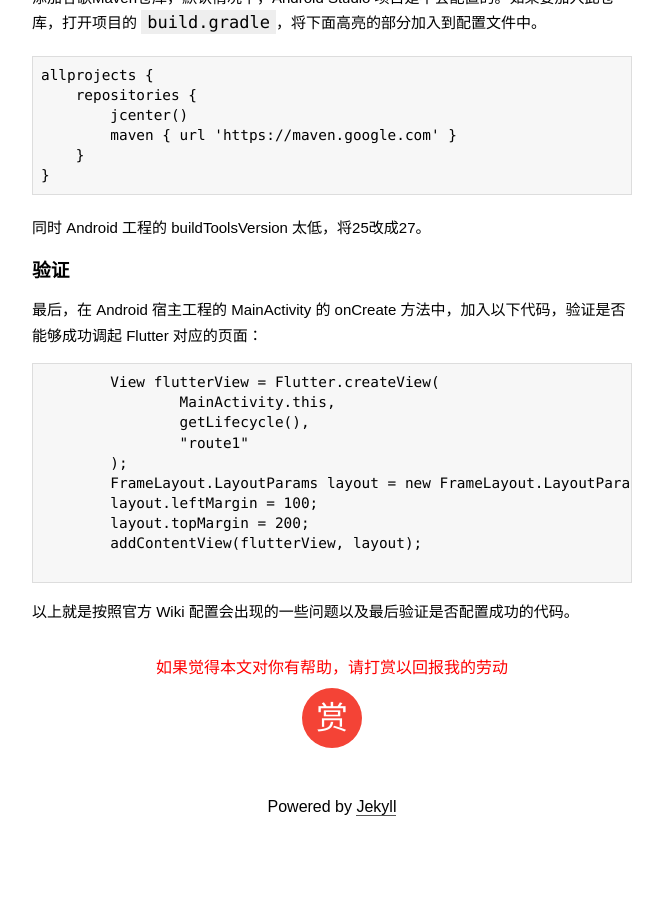
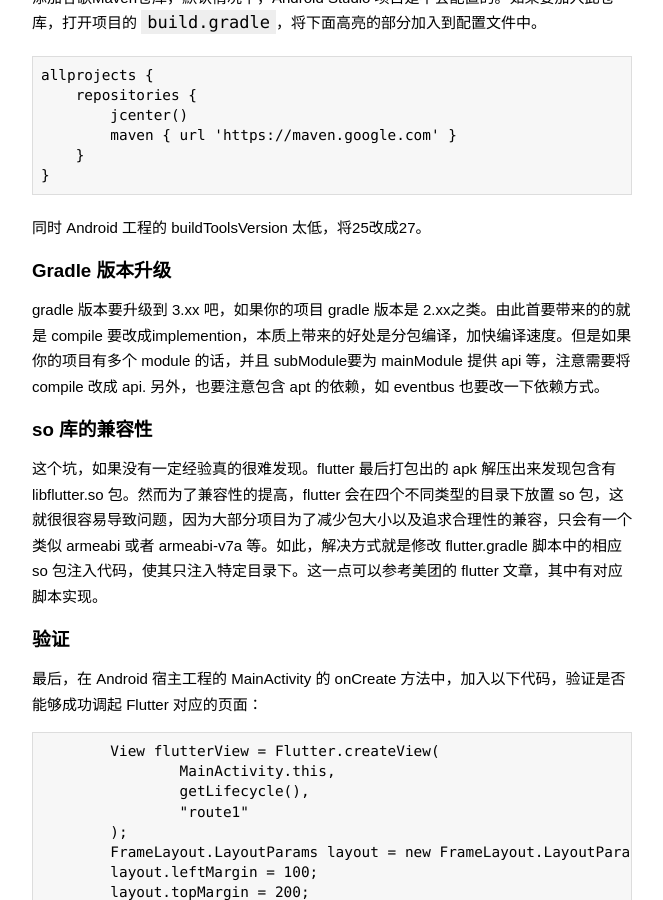
Before and after one commit to wuchangfeng/wuchangfeng.github.io, a Jekyll site: the page built from _posts/2018-10-20--add-flutter-in-android.md, in a window 1280 px wide and 900 px high, scrolled down 1235 px. Shown: the whole window, without its empty margins (308-971 px from the left). Built offline with Jekyll 4.4.1, drawn with Linux system fonts in a browser that asks for light colours; some web fonts are replaced; comment, search, counter and statistics services are not loaded; before the commit the page ends 2066 px from its top, so only the background shows below that.

```diff
--- a/_posts/2018-10-20--add-flutter-in-android.md
+++ b/_posts/2018-10-20--add-flutter-in-android.md
@@ -56,6 +56,14 @@
 
 同时 Android 工程的 buildToolsVersion 太低，将25改成27。
 
+### Gradle 版本升级
+
+gradle 版本要升级到 3.xx 吧，如果你的项目 gradle 版本是 2.xx之类。由此首要带来的的就是 compile 要改成implemention，本质上带来的好处是分包编译，加快编译速度。但是如果你的项目有多个 module 的话，并且 subModule要为 mainModule 提供 api 等，注意需要将 compile 改成 api. 另外，也要注意包含 apt 的依赖，如 eventbus 也要改一下依赖方式。
+
+### so 库的兼容性
+
+这个坑，如果没有一定经验真的很难发现。flutter 最后打包出的 apk 解压出来发现包含有 libflutter.so 包。然而为了兼容性的提高，flutter 会在四个不同类型的目录下放置 so 包，这就很很容易导致问题，因为大部分项目为了减少包大小以及追求合理性的兼容，只会有一个类似 armeabi 或者 armeabi-v7a 等。如此，解决方式就是修改 flutter.gradle 脚本中的相应 so 包注入代码，使其只注入特定目录下。这一点可以参考美团的 flutter 文章，其中有对应脚本实现。
+
 ### 验证
 
 最后，在 Android 宿主工程的 MainActivity 的 onCreate 方法中，加入以下代码，验证是否能够成功调起 Flutter 对应的页面：
```
Also changed, not shown: _posts/2018-11-03-some-useful-git-command.md (+1 -1 lines).
